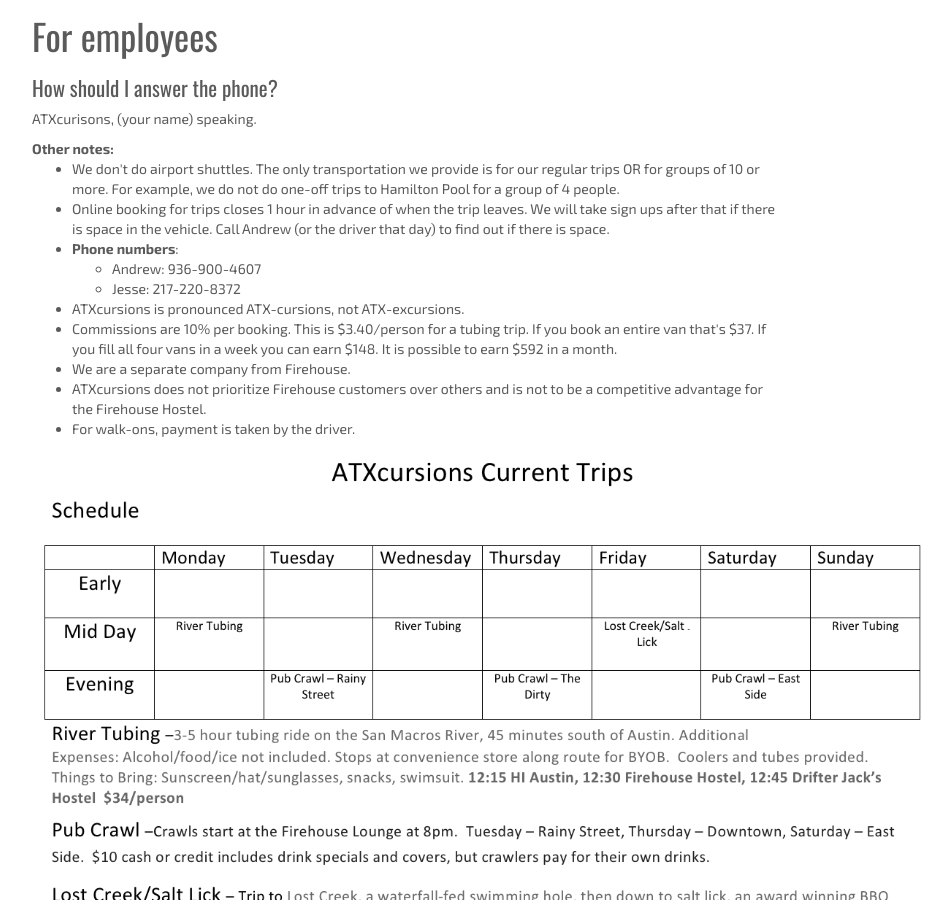
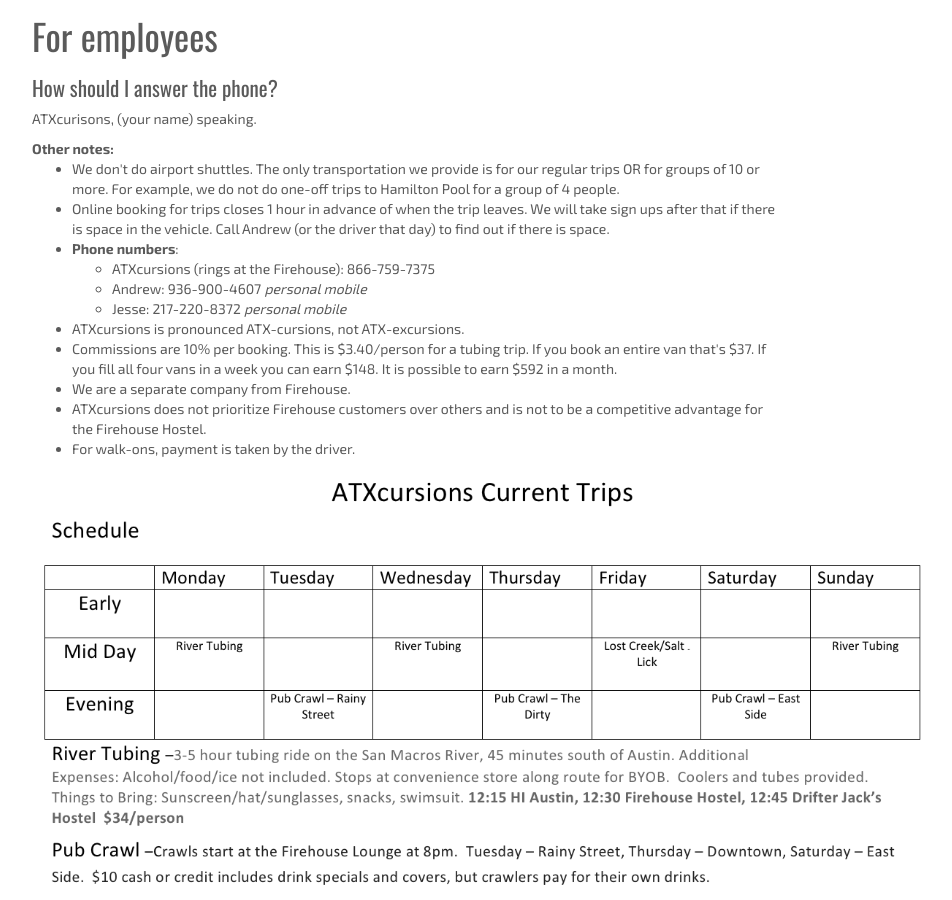
Before and after one commit to Gennovacap-Technology/axtcursions, a Jekyll site: the page built from employee-faq.html, in a window 1280 px wide and 900 px high, scrolled down 2572 px. Shown: the whole window, without its empty margins (38-990 px from the left). Built offline with Jekyll 4.4.1, drawn with Linux system fonts in a browser that asks for light colours; nearby versions of some CDN libraries; Markdown is read by kramdown in place of the engine named in the settings.

Commit message:
faq update

```diff
--- a/_data/employeequickref.yml
+++ b/_data/employeequickref.yml
@@ -5,8 +5,9 @@
 - ref: >
     <b>Phone numbers</b>:<br />
     <ul>
-    <li>Andrew: 936-900-4607</li>
-    <li>Jesse: 217-220-8372</li>
+    <li>ATXcursions (rings at the Firehouse): 866-759-7375</li>
+    <li>Andrew: 936-900-4607 <i>personal mobile</i></li>
+    <li>Jesse: 217-220-8372 <i>personal mobile</i></li>
     </ul>
 
 - ref: ATXcursions is pronounced ATX-cursions, not ATX-excursions.
```
